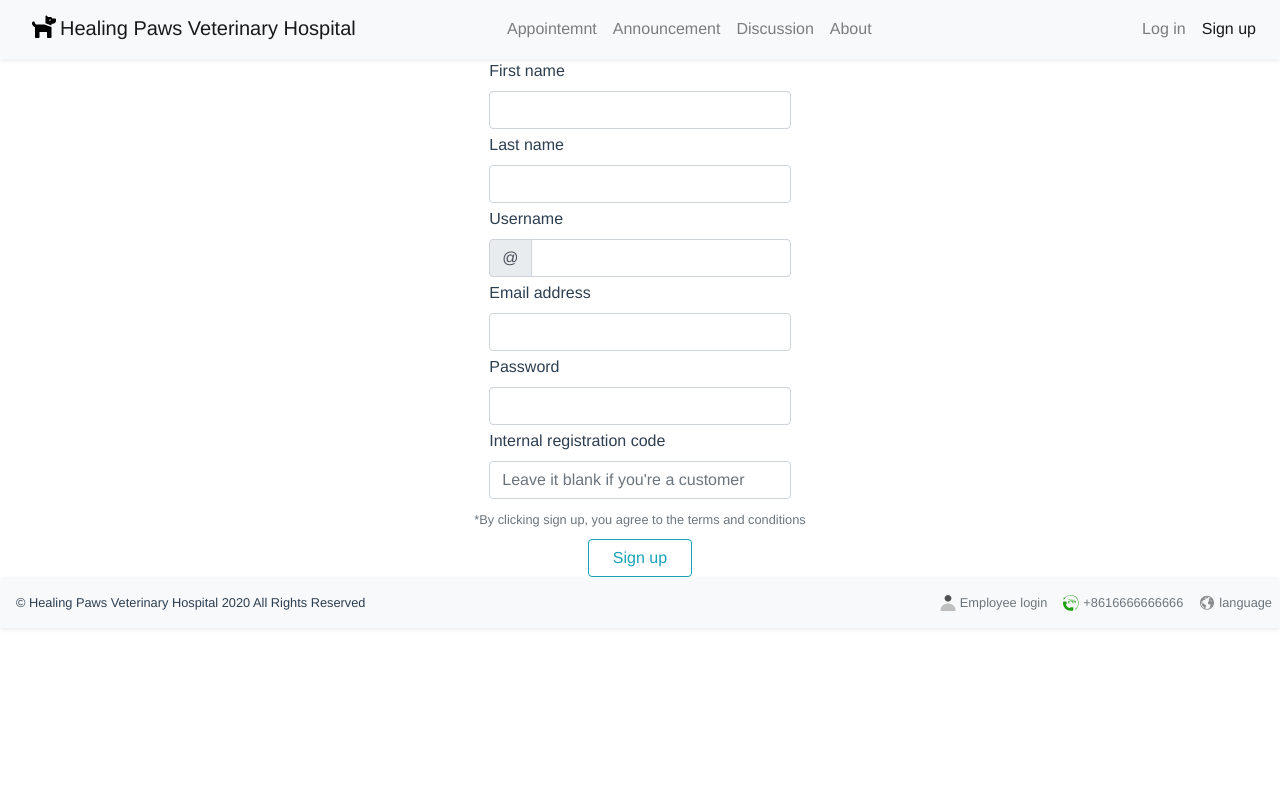
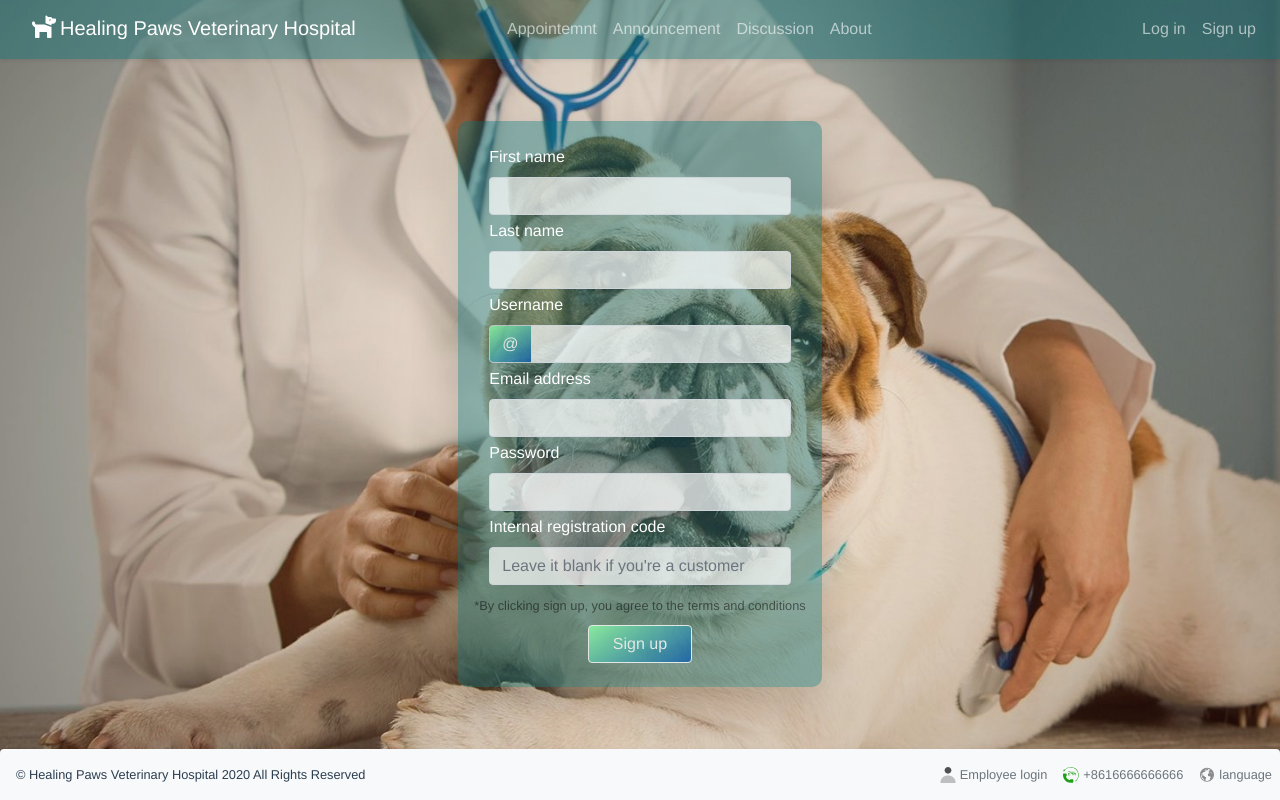
Before and after one commit to rtkCode/COMP3030J, a Vue app in the folder front-end/: page /#/register in a window 1280 px wide. Built offline with nearby package versions, Linux system fonts and the light colour scheme.

Commit message:
optimize login & register page UI

```diff
--- a/front-end/src/App.vue
+++ b/front-end/src/App.vue
@@ -21,6 +21,10 @@ td {
   text-align: left;
 }
 
+.bg-white50{
+  background: rgba(255,255,255,0.7) !important;
+}
+
 .bg-light-red{
   background: #ffc4c4;
 }
@@ -30,6 +34,10 @@ td {
 }
 
 .invalid{
+  color: #FF4136;
+}
+
+.error-text{
   color: #FF4136;
 }
 
@@ -46,6 +54,16 @@ td {
 .text-shadow{
   text-shadow:3px 2px 1px #212121;
 }
+
+.button-gradient{
+  background: linear-gradient(146deg, rgba(143,255,165,1) 1%, rgba(14,92,173,1) 100%);
+  opacity: 0.8;
+  transition: all 0.3s;
+}
+
+.button-gradient:hover{
+  opacity: 1;
+}
 </style>
 
 <script>
--- a/front-end/src/router/index.js
+++ b/front-end/src/router/index.js
@@ -127,7 +127,7 @@ router.beforeEach((to, from, next) => {
       next({
         name: 'LogIn',
         query: {
-          message: "In order to complete this operation, you must log in",
+          message: "Login to complete this operation",
           from: to.path
         }
       });
@@ -162,7 +162,7 @@ router.beforeEach((to, from, next) => {
                 next({
                   name: 'EmployeeLogIn',
                   query: {
-                    message: "Login status expired, please log in again",
+                    message: "Status expired, please login again",
                     from: to.path
                   }
                 });
@@ -171,7 +171,7 @@ router.beforeEach((to, from, next) => {
                 next({
                   name: 'LogIn',
                   query: {
-                    message: "Login status expired, please log in again",
+                    message: "Status expired, please login again",
                     from: to.path
                   }
                 });
--- a/front-end/src/views/Index.vue
+++ b/front-end/src/views/Index.vue
@@ -35,7 +35,8 @@ export default {
       bg: {
         backgroundImage: "url(" + require("../../public/img/index.jpeg") + ")",
         backgroundRepeat: "no-repeat",
-        backgroundSize: "100% auto"
+        backgroundSize: "cover",
+        backgroundPosition: "center"
       },
 
       swiperOption: {
@@ -77,14 +78,4 @@ export default {
 .seven24 {
   font-size: 70px;
 }
-
-.button-gradient{
-  background: linear-gradient(146deg, rgba(143,255,165,1) 1%, rgba(14,92,173,1) 100%);
-  opacity: 0.8;
-  transition: all 0.3s;
-}
-
-.button-gradient:hover{
-  opacity: 1;
-}
 </style>
--- a/front-end/src/views/LogIn.vue
+++ b/front-end/src/views/LogIn.vue
@@ -1,7 +1,9 @@
 <template>
-  <div>
-    <HeaderIf :hospital="hospital" ref="header"></HeaderIf>
+  <div :style="bg">
+    <HeaderIf :hospital="hospital" :transparent="true" ref="header"></HeaderIf>
     <section class="content d-flex flex-column justify-content-center align-items-center">
+
+      <div class="login-card card px-4 py-5 shadow-lg">
         <div class="alert alert-info alert-dismissible fade show" role="alert">{{alertMessage}}
           <button type="button" class="close" data-dismiss="alert" aria-label="Close">
             <span aria-hidden="true">&times;</span>
@@ -11,28 +13,32 @@
           <div class="form">
 
             <div class="text-left input-div">
-            <label for="validationCustomUsername">{{$t("string.user.username")}}</label>
+              <label for="validationCustomUsername" class="text-white">{{$t("string.user.username")}}</label>
               <div class="input-group">
                 <div class="input-group-prepend">
-                <span class="input-group-text" id="inputGroupPrepend">@</span>
+                  <span class="input-group-text button-gradient text-white" id="inputGroupPrepend">@</span>
                 </div>
-              <input type="text" v-model="username" class="form-control" id="validationCustomUsername" aria-describedby="inputGroupPrepend" required />
+                <input type="text" v-model="username" class="form-control bg-white50" id="validationCustomUsername" aria-describedby="inputGroupPrepend" required />
               </div>
               <small class="invalid">{{$t("string.user.usernameInvalid")}}</small>
             </div>
 
             <div class="text-left input-div mt-1">
-            <label for="pw">{{$t("string.user.password")}}</label>
-            <input type="password" v-model="password" class="form-control" id="pw" required />
+              <label for="pw" class="text-white">{{$t("string.user.password")}}</label>
+              <input type="password" v-model="password" class="form-control bg-white50" id="pw" required />
               <small class="invalid">{{$t("string.user.passwordInvalid")}}</small>
             </div>
           </div>
         </form>
-      <button class="btn btn-outline-info mt-3 px-4" type="submit" @click="verifyUsername()" v-show="showButton">{{$t("string.user.login")}}</button>
-      <button class="btn btn-outline-info mt-2 px-4" type="button" v-show="!showButton" disabled>
+        <div>
+          <button class="btn button-gradient text-white rounded border-white mt-3 px-4" type="submit" @click="verifyUsername()" v-show="showButton">{{$t("string.user.login")}}</button>
+          <button class="btn button-gradient text-white rounded border-white mt-3 px-4" type="button" v-show="!showButton" disabled>
             <span class="spinner-border spinner-border-sm mb-1" role="status" aria-hidden="true"></span>
             {{$t("string.user.loading")}}
           </button>
+        </div>
+      </div>
+
     </section>
     <Message :hintTitle="loginHintTitle" :hintText="loginHintText" :failure="messageFailure"></Message>
     <Footer :hospital="hospital"></Footer>
@@ -49,6 +55,13 @@ import Message from '@/components/Message.vue'
 export default {
   data(){
     return{
+      bg: {
+        backgroundImage: "url(" + require("../../public/img/index.jpeg") + ")",
+        backgroundRepeat: "no-repeat",
+        backgroundSize: "cover",
+        backgroundPosition: "center"
+      },
+
       username: this.$route.query.username,
       password: "",
       showButton: true,
@@ -72,6 +85,7 @@ export default {
 
   mounted() {
     $(".invalid").hide();
+    this.$global.resizeContent();
     if(this.alertMessage==undefined) $(".alert").alert('close');
   },
 
@@ -145,3 +159,11 @@ export default {
 
 };
 </script>
+
+<style scoped>
+.login-card{
+  border-radius: 10px !important;
+  border: none !important;
+  background: rgba(0, 110, 117, 0.4);
+}
+</style>
--- a/front-end/src/views/SignUp.vue
+++ b/front-end/src/views/SignUp.vue
@@ -1,58 +1,63 @@
 <template>
-  <div>
-    <HeaderIf :hospital="hospital" ref="header"></HeaderIf>
+  <div :style="bg">
+    <HeaderIf :hospital="hospital" :transparent="true" ref="header"></HeaderIf>
     <section class="content d-flex flex-column justify-content-center align-items-center">
+
+      <div class="login-card card px-3 py-4 shadow-lg">
         <form class="needs-validation" novalidate>
           <div class="form">
             <div class="col-12 text-left">
-            <label for="fn">{{$t("string.user.firstname")}}</label>
-            <input type="text" class="form-control" id="fn" v-model="firstName" required>
+              <label for="fn" class="text-white">{{$t("string.user.firstname")}}</label>
+              <input type="text" class="form-control bg-white50" id="fn" v-model="firstName" required>
               <small class="invalid">*2-10 letters</small>
             </div>
 
             <div class="col-12 text-left mt-1">
-            <label for="ln">{{$t("string.user.lastname")}}</label>
-            <input type="text" class="form-control" id="ln" v-model="lastName" required>
+              <label for="ln" class="text-white">{{$t("string.user.lastname")}}</label>
+              <input type="text" class="form-control bg-white50" id="ln" v-model="lastName" required>
               <small class="invalid">*2-10 letters</small>
             </div>
 
             <div class="col-12 text-left mt-1">
-            <label for="validationCustomUsername">{{$t("string.user.username")}}</label>
+              <label for="validationCustomUsername" class="text-white">{{$t("string.user.username")}}</label>
               <div class="input-group">
                 <div class="input-group-prepend">
-                <span class="input-group-text" id="inputGroupPrepend">@</span>
+                  <span class="input-group-text text-white button-gradient" id="inputGroupPrepend">@</span>
                 </div>
-              <input type="text" class="form-control" v-model="username" @blur="verifyUserId('username')" id="validationCustomUsername" aria-describedby="inputGroupPrepend" required>
+                <input type="text" class="form-control bg-white50" v-model="username" @blur="verifyUserId('username')" id="validationCustomUsername" aria-describedby="inputGroupPrepend" required>
               </div>
               <small class="invalid">*4-16 digits, letters, numbers, underscore</small>
               <small class="error-text">{{usernameErrorText}}</small>
             </div>
 
             <div class="col-12 text-left mt-1">
-            <label for="ea">{{$t("string.user.email")}}</label>
-            <input type="email" class="form-control" id="ea" v-model="email" @blur="verifyUserId('email')" required>
+              <label for="ea" class="text-white">{{$t("string.user.email")}}</label>
+              <input type="email" class="form-control bg-white50" id="ea" v-model="email" @blur="verifyUserId('email')" required>
               <small class="invalid">*Please input the correct email address</small>
               <small class="error-text">{{emailErrorText}}</small>
             </div>
 
             <div class="col-12 text-left mt-1">
-            <label for="pw">{{$t("string.user.password")}}</label>
-            <input type="password" class="form-control" id="pw" v-model="password" required>
+              <label for="pw" class="text-white">{{$t("string.user.password")}}</label>
+              <input type="password" class="form-control bg-white50" id="pw" v-model="password" required>
               <small class="invalid">*6-18</small>
             </div>
 
             <div class="col-12 text-left mt-1 mb-2">
-            <label for="irc">{{$t("string.user.IRC")}}</label>
-            <input type="password" class="form-control" id="irc" v-model="irc" :placeholder="$t('string.user.LIBIYRAC')">
+              <label for="irc" class="text-white">{{$t("string.user.IRC")}}</label>
+              <input type="password" class="form-control bg-white50" id="irc" v-model="irc" :placeholder="$t('string.user.LIBIYRAC')">
             </div>
           </div>
-        <small class="text-secondary">{{$t("string.user.registerHint")}}</small>
+          <small class="text-black-50">{{$t("string.user.registerHint")}}</small>
         </form>
-      <button class="btn btn-outline-info mt-2 px-4" type="submit" @click="verifyName()" v-show="showButton">{{$t("string.user.register")}}</button>
-      <button class="btn btn-outline-info mt-2 px-4" type="button" v-show="!showButton" disabled>
+        <div>
+          <button class="btn button-gradient rounded border-white text-white mt-2 px-4" type="submit" @click="verifyName()" v-show="showButton">{{$t("string.user.register")}}</button>
+          <button class="btn button-gradient rounded border-white text-white mt-2 px-4" type="button" v-show="!showButton" disabled>
             <span class="spinner-border spinner-border-sm mb-1" role="status" aria-hidden="true"></span>
             {{$t("string.user.loading")}}
           </button>
+        </div>
+      </div>
     </section>
     <Message :hintTitle="registerHintTitle" :hintText="registerHintText" :failure="messageFailure"></Message>
     <Footer :hospital="hospital"></Footer>
@@ -68,6 +73,13 @@ import Message from '@/components/Message.vue'
 export default {
   data(){
     return{
+      bg: {
+        backgroundImage: "url(" + require("../../public/img/index.jpeg") + ")",
+        backgroundRepeat: "no-repeat",
+        backgroundSize: "cover",
+        backgroundPosition: "center"
+      },
+
       firstName: "",
       lastName: "",
       username: "",
@@ -96,6 +108,7 @@ export default {
 
   mounted(){
     $(".invalid").hide();
+    this.$global.resizeContent();
   },
 
   created(){
@@ -233,7 +246,9 @@ export default {
 </script>
 
 <style scoped>
-.error-text{
-  color: #FF4136;
+.login-card{
+  border-radius: 10px !important;
+  border: none !important;
+  background: rgba(0, 110, 117, 0.4);
 }
 </style>
```
Lines whose indentation alone changed are shown as unchanged.
